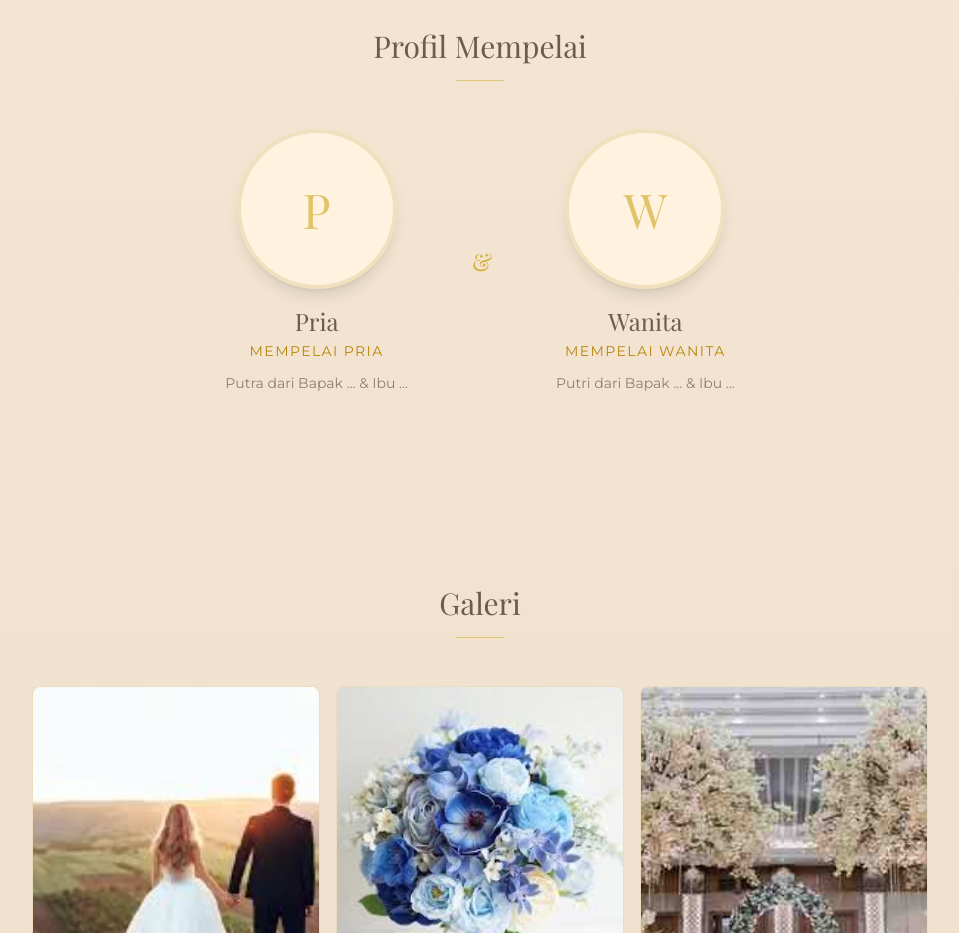
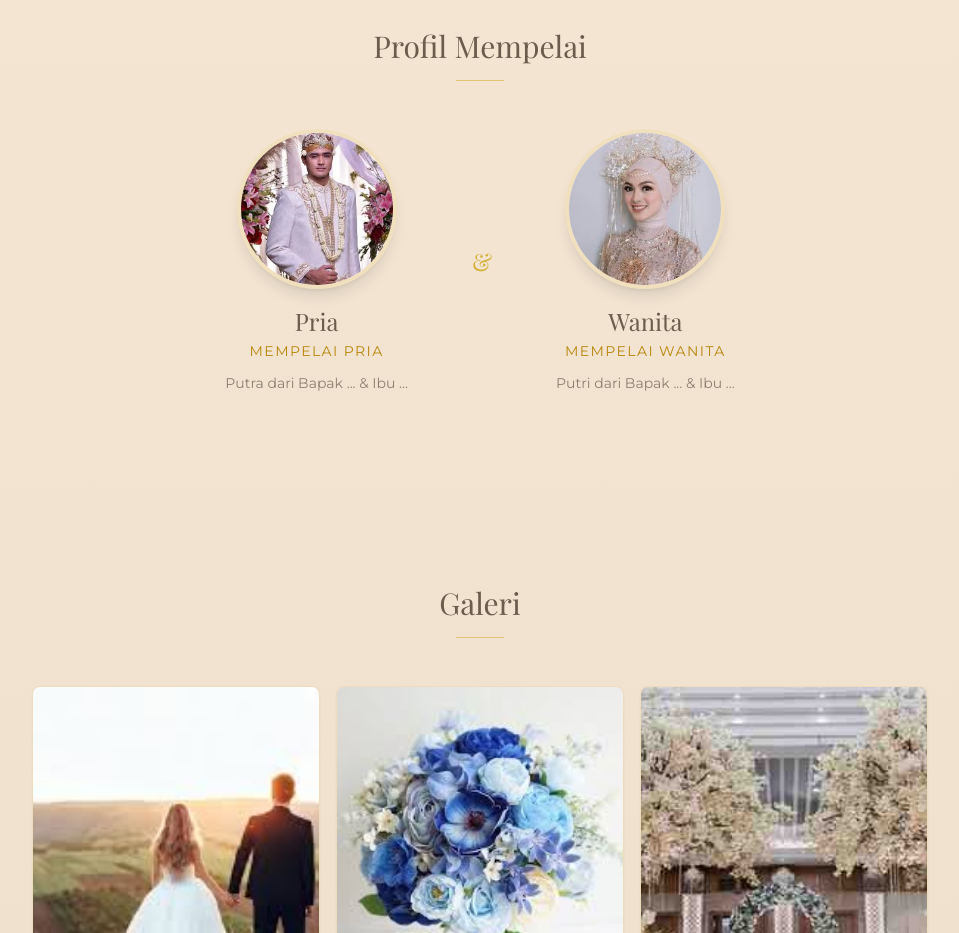
Before and after one commit to dirgaakbar/wedding-invitation, a React (Vite) app: page / in a window 1280 px wide. Shown: the part 1260-2193 px from the top of the page, without its empty margins (160-1119 px from the left). Built offline with nearby package versions, Linux system fonts and the light colour scheme; a web font is replaced by a local one.

Commit message:
Update App.jsx

```diff
--- a/src/App.jsx
+++ b/src/App.jsx
@@ -39,7 +39,13 @@ export default function App() {
       <main>
         <Hero groomName={CONFIG.groom.name} brideName={CONFIG.bride.name} />
         <Countdown targetDate={CONFIG.weddingDate} />
-        <Profile groom={CONFIG.groom} bride={CONFIG.bride} />
+       <Profile
+  groom={CONFIG.groom}
+  bride={CONFIG.bride}
+  groomPhoto={CONFIG.groomPhoto}
+  bridePhoto={CONFIG.bridePhoto}
+/>
+
         <Gallery />
         <Location
           venue={CONFIG.venue}
```
